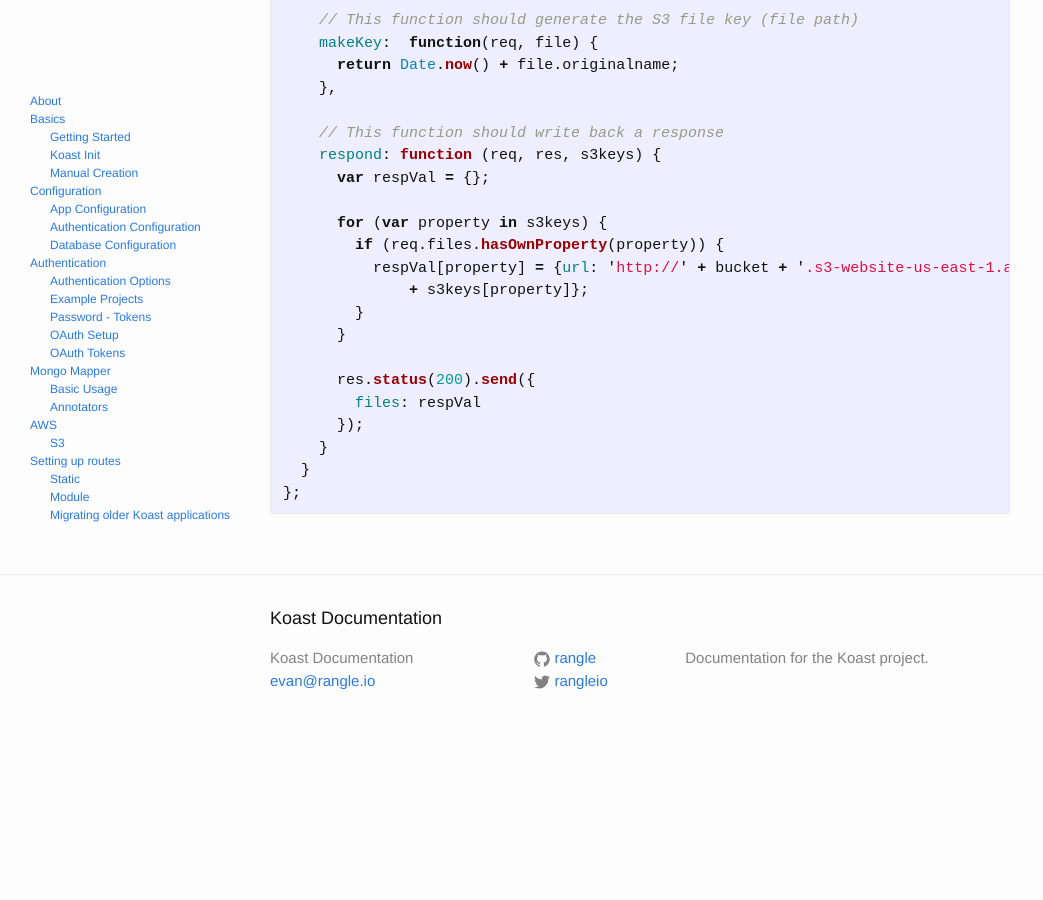
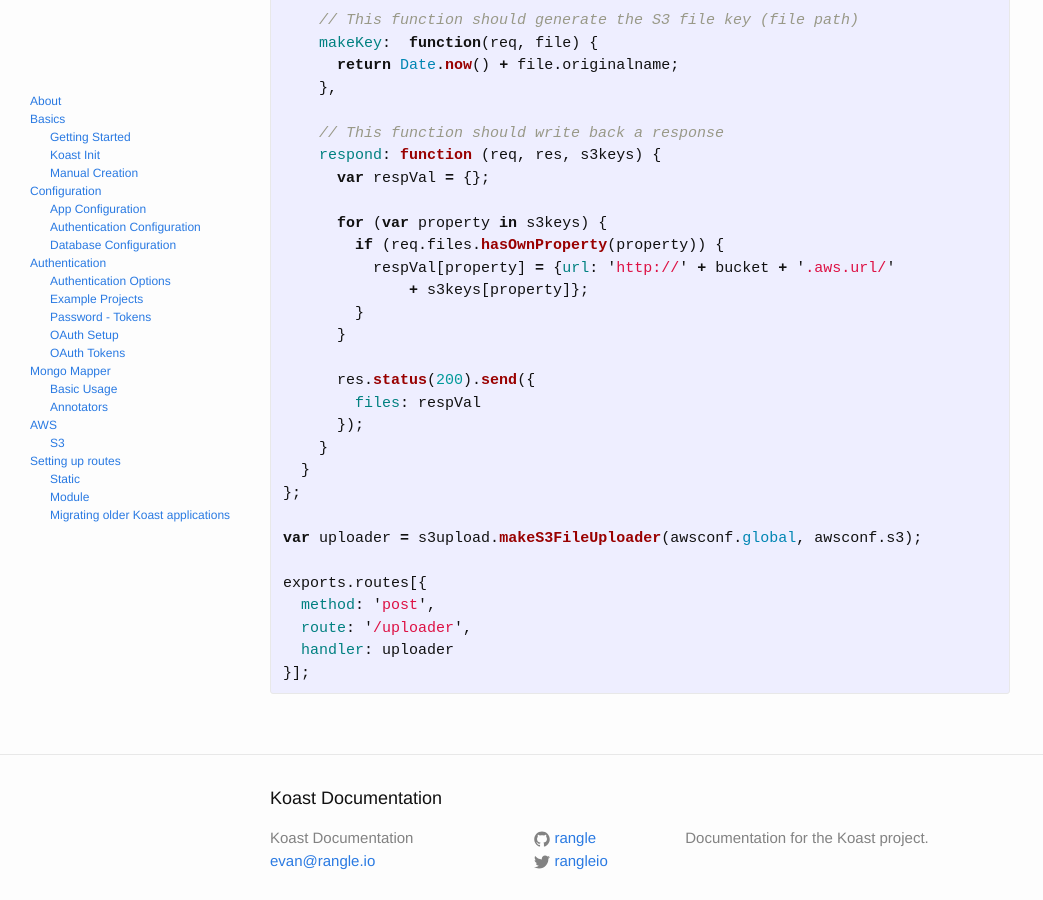
Before and after one commit to rangle/koast-documentation, a Jekyll site: the page built from documentation/aws/s3.md, in a window 1280 px wide and 900 px high, scrolled down 727 px. Shown: the whole window, without its empty margins (0-1043 px from the left). Built offline with Jekyll 4.4.1, drawn with Linux system fonts in a browser that asks for light colours; before the commit the page ends 1479 px from its top, so only the background shows below that.

Commit message:
[Fixes #81050734] Finish s3 doc

```diff
--- a/documentation/aws/s3.md
+++ b/documentation/aws/s3.md
@@ -50,7 +50,7 @@ var awsconf = {
 
       for (var property in s3keys) {
         if (req.files.hasOwnProperty(property)) {
-          respVal[property] = {url: 'http://' + bucket + '.s3-website-us-east-1.amazonaws.com/'
+          respVal[property] = {url: 'http://' + bucket + '.aws.url/'
               + s3keys[property]};
         }
       }
@@ -62,4 +62,12 @@ var awsconf = {
   }
 };
 
+var uploader = s3upload.makeS3FileUploader(awsconf.global, awsconf.s3);
+
+exports.routes[{
+  method: 'post',
+  route: '/uploader',
+  handler: uploader
+}];
+
 {% endhighlight %}
```
